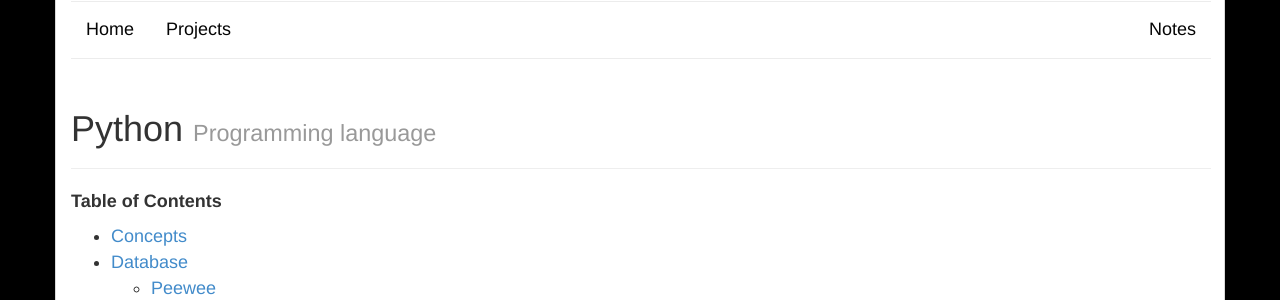
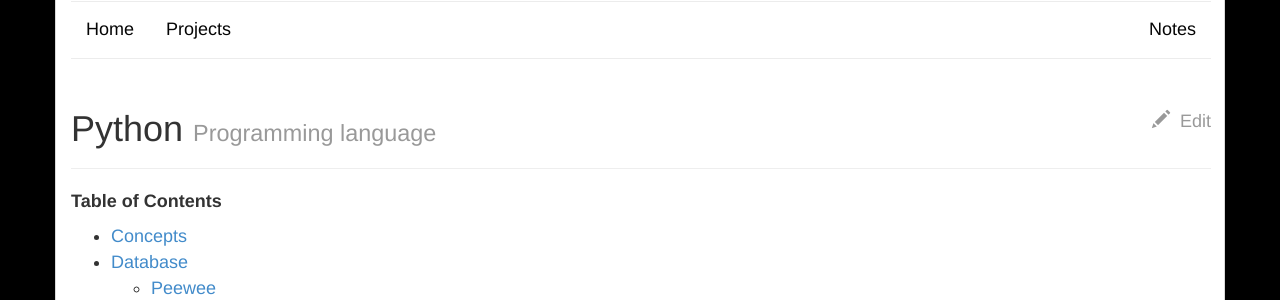
Before and after one commit to marcanuy/marcanuy.github.io, a Jekyll site: the page built from en/notes/_posts/2016-05-30-python.md, in a window 1280 px wide. Shown: the part 246-546 px from the top of the page. Built offline with Jekyll 4.4.1, drawn with Linux system fonts in a browser that asks for light colours; nearby versions of some CDN libraries.

Commit message:
Added improve note link to github edit

```diff
--- a/_layouts/note.html
+++ b/_layouts/note.html
@@ -9,6 +9,13 @@ layout: default
     <meta itemprop="name" content="{{ page.title}}" />
     <meta itemprop="inLanguage" content="{{ page.lang }}" />
     <meta itemprop="author" content="Marcelo Canina" />
+
+    <div class="improve pull-right hide-on-mobiles">
+      <a class="text-muted" href="https://github.com/marcanuy/marcanuy.github.io/edit/master/{{page.path}}">
+	<i class="glyphicon glyphicon-pencil"></i>
+	&nbsp;Edit
+      </a>
+    </div>
 
     <div class="page-header">
       <h1 itemprop="headline">
```
